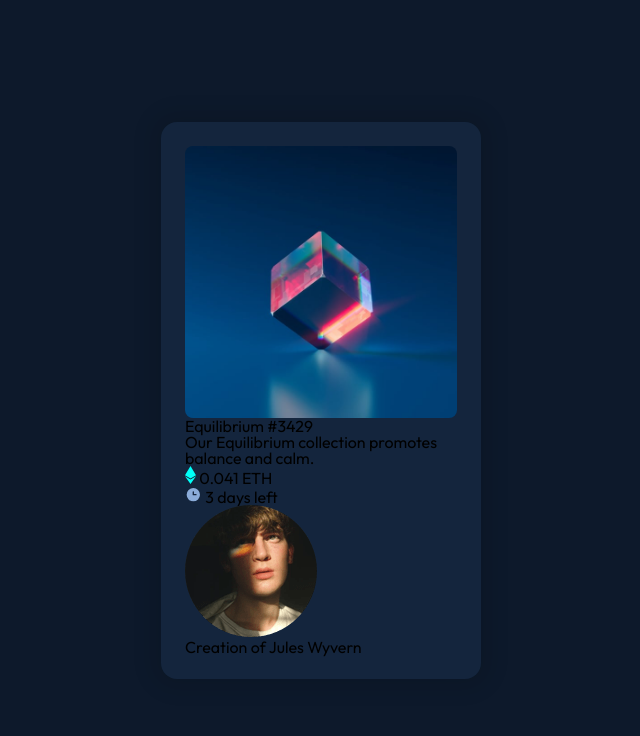
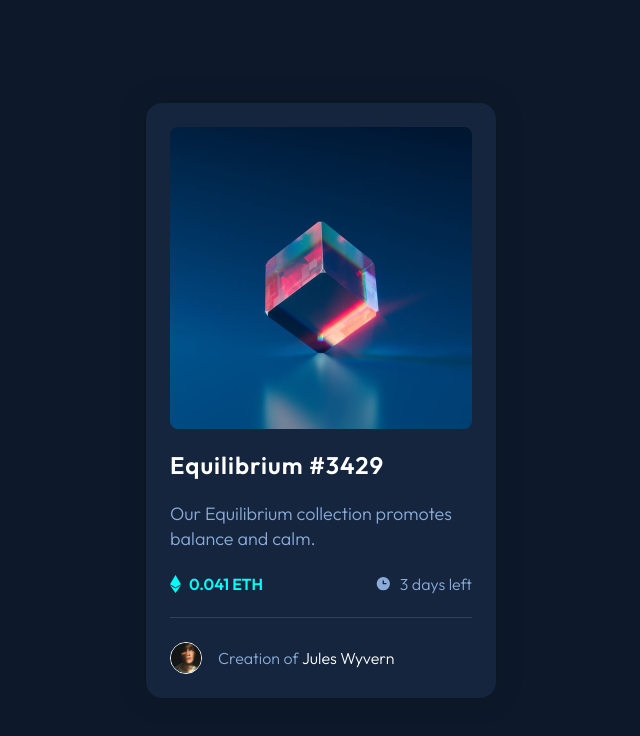
Before and after one commit to Vyonyx/NFTPreviewCard, a Vue app: page / in a window 1280 px wide. Shown: the top 736 px of the page, without its empty margins (319-959 px from the left). Built offline with nearby package versions, Linux system fonts and the light colour scheme.

Commit message:
add Card component style

```diff
--- a/src/components/Card.vue
+++ b/src/components/Card.vue
@@ -42,8 +42,13 @@ defineProps<Artwork>()
 
 <style lang="scss" scoped>
 .card {
+  display: flex;
+  flex-direction: column;
+  justify-content: space-between;
+  gap: 1rem;
   width: 100%;
-  max-width: 320px;
+  max-width: 350px;
+  color: var(--white);
   background: var(--card-bg);
   aspect-ratio: 1/1.7;
   border-radius: 1rem;
@@ -64,4 +69,76 @@ defineProps<Artwork>()
     width: 100%;
   }
 }
+
+.title {
+  color: inherit;
+  font-weight: 600;
+  font-size: 1.5rem;
+  letter-spacing: 1px;
+}
+
+.description {
+  color: var(--soft-blue);
+  font-size: 18px;
+  font-weight: 300;
+  line-height: 25px;
+}
+
+.numbers {
+  display: flex;
+  justify-content: space-between;
+
+  .currency,
+  .expiry {
+    display: flex;
+    align-items: center;
+    gap: 0.5rem;
+  }
+
+  .currency {
+    color: var(--cyan);
+    font-weight: 600;
+  }
+
+  .expiry {
+    color: var(--soft-blue);
+    font-weight: 300;
+  }
+}
+
+.line {
+  height: 1px;
+  width: 100%;
+  background: var(--line-color);
+}
+
+.artist-details {
+  display: flex;
+  justify-content: start;
+  align-items: center;
+  gap: 1rem;
+
+  .profile-photo {
+    display: flex;
+    justify-content: center;
+    align-items: center;
+    width: 2rem;
+    aspect-ratio: 1/1;
+    border: 1px solid var(--white);
+    border-radius: 100%;
+
+    img {
+      width: 100%;
+    }
+  }
+
+  span {
+    color: var(--soft-blue);
+    font-weight: 300;
+
+    &.name {
+      color: white;
+    }
+  }
+}
 </style>
```
